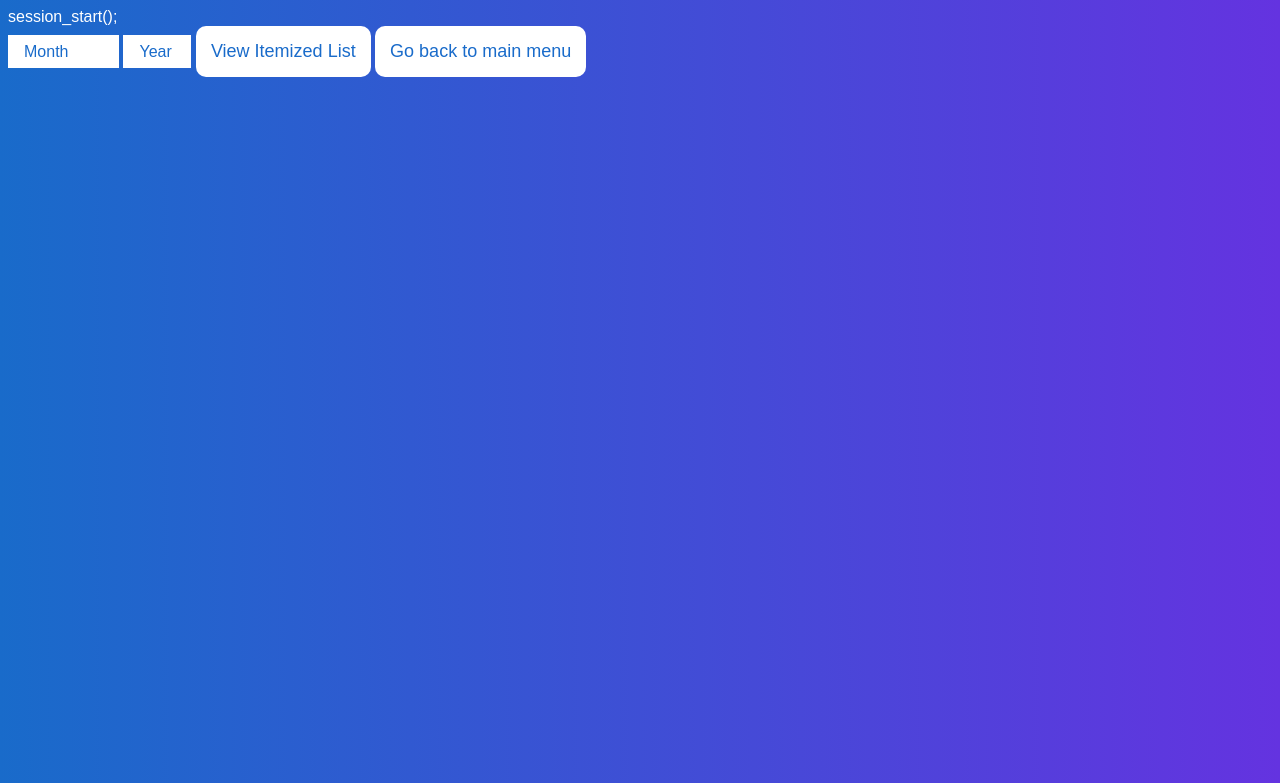
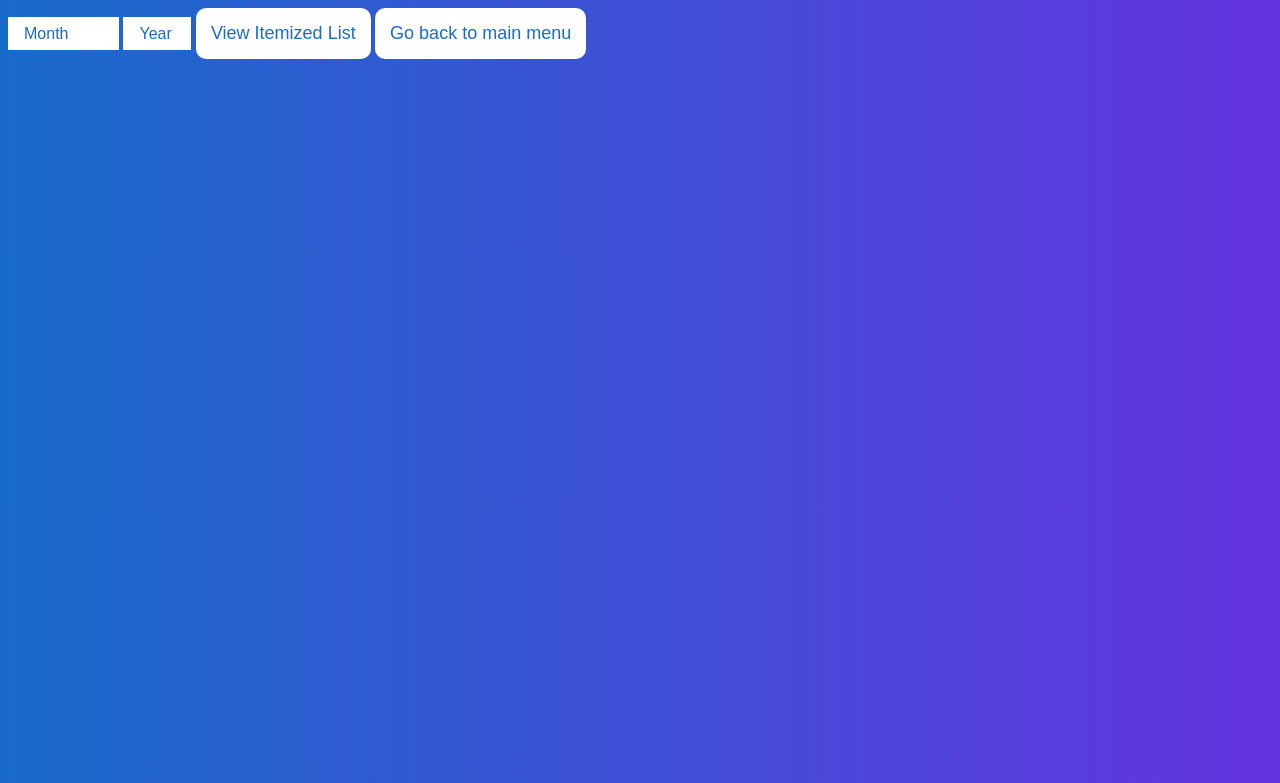
Before and after one commit to lmredington/Penny_pincher, a PHP site: page /budget/purchaseReport.php in a window 1280 px wide. Shown: the top 783 px of the page. Run offline with PHP 8.4, Linux system fonts and the light colour scheme.

Commit message:
Update purchaseReport.php

```diff
--- a/penny_pincher/purchaseReport.php
+++ b/penny_pincher/purchaseReport.php
@@ -1,5 +1,3 @@
-session_start();
-
 <html>
 <head>
 <title>Purchase Report</title>
```
